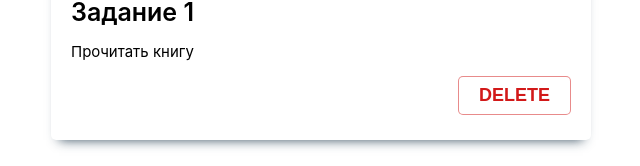
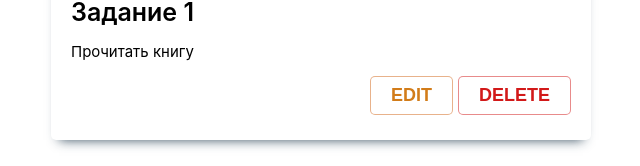
Before and after one commit to anovic123/todo-list-react-ts, a React (Create React App) app: page / in a window 1280 px wide. Shown: the part 274-440 px from the top of the page, without its empty margins (339-979 px from the left). Built offline with nearby package versions, Linux system fonts and the light colour scheme.

Commit message:
add Edit Todo

```diff
--- a/src/App.tsx
+++ b/src/App.tsx
@@ -9,37 +9,60 @@ const DEFAULT_TODO_LIST = [
 
 export const App = () => {
   const [todos, setTodos] = React.useState(DEFAULT_TODO_LIST);
+  const [todoIdForEdit, setTodoIdForEdit] = React.useState<number | null>(null);
 
   const addTodo = ({ title, description }: Omit<Todo, 'id' | 'checked'>) => {
-    setTodos([...todos, { id: todos[todos.length - 1].id + 1, description, title, checked: false }])
-  }
+    setTodos([
+      ...todos,
+      { id: todos[todos.length - 1].id + 1, description, title, checked: false },
+    ]);
+  };
 
   const deleteTodo = (id: Todo['id']) => {
-    setTodos(todos.filter((todo) => todo.id !== id))
-  }
+    setTodos(todos.filter((todo) => todo.id !== id));
+  };
 
   const checkTodo = (id: Todo['id']) => {
     setTodos(
       todos.map((todo) => {
         if (todo.id === id) {
-          return { ...todo, checked: !todo.checked }
+          return { ...todo, checked: !todo.checked };
         }
 
-        return todo
-      })
-    )
-  }
+        return todo;
+      }),
+    );
+  };
 
+  const selectTodoIdForEdit = (id: Todo['id']) => {
+    setTodoIdForEdit(id);
+  };
+
+  const changeTodo = ({ title, description }: Omit<Todo, 'id' | 'checked'>) => {
+    setTodos(
+      todos.map((todo) => {
+        if (todo.id === todoIdForEdit) {
+          return { ...todo, title, description };
+        }
+
+        return todo;
+      }),
+    );
+    setTodoIdForEdit(null);
+  };
 
   return (
     <div className={styles.addContainer}>
       <div className={styles.container}>
         <Header todoCount={todos.length} />
-        <TodoPanel addTodo={addTodo} />
+        <TodoPanel mode="add" addTodo={addTodo} />
         <TodoList
           todos={todos}
           deleteTodo={deleteTodo}
           checkTodo={checkTodo}
+          selectTodoIdForEdit={selectTodoIdForEdit}
+          changeTodo={changeTodo}
+          todoIdForEdit={todoIdForEdit}
         />
       </div>
     </div>
--- a/src/components/TodoList/TodoItem/TodoItem.tsx
+++ b/src/components/TodoList/TodoItem/TodoItem.tsx
@@ -7,13 +7,15 @@ interface TodoItemProps {
   todo: Todo;
   deleteTodo: (id: Todo['id']) => void;
   checkTodo: (id: Todo['id']) => void;
+  selectTodoIdForEdit: (id: Todo['id']) => void;
 }
 
 
 export const TodoItem: React.FC<TodoItemProps> = ({
   todo,
   deleteTodo,
-  checkTodo
+  checkTodo,
+  selectTodoIdForEdit
 }) => {
 
   return (
@@ -35,6 +37,9 @@ export const TodoItem: React.FC<TodoItemProps> = ({
         </div>
       </div>
       <div className={styles.todoItemButtonContainer}>
+        <Button color="Orange" onClick={() => selectTodoIdForEdit(todo.id)}>
+          EDIT
+        </Button>
         <Button color='Red' onClick={() => deleteTodo(todo.id)}>
           DELETE
         </Button>
--- a/src/components/TodoList/TodoList.tsx
+++ b/src/components/TodoList/TodoList.tsx
@@ -1,4 +1,5 @@
 import React from 'react';
+import { TodoPanel } from '../TodoPanel/TodoPanel';
 
 import { TodoItem } from './TodoItem/TodoItem';
 
@@ -6,24 +7,36 @@ interface TodoListProps {
   todos: Todo[];
   deleteTodo: (id: Todo['id']) => void;
   checkTodo: (id: Todo['id']) => void;
+  todoIdForEdit: Todo['id'] | null;
+  selectTodoIdForEdit: (id: Todo['id']) => void;
+  changeTodo: ({ title, description }: Omit<Todo, 'id' | 'checked'>) => void;
 }
 
 export const TodoList: React.FC<TodoListProps> = ({
   todos,
   deleteTodo,
-  checkTodo
+  checkTodo,
+  todoIdForEdit,
+  changeTodo,
+  selectTodoIdForEdit,
 }) => {
+  return (
+    <>
+      {todos.map((todo) => {
+        if (todo.id === todoIdForEdit) {
+          return <TodoPanel mode="edit" changeTodo={changeTodo} editTodo={todo} />;
+        }
 
         return (
-    <>
-      {todos.map((todo) => (
           <TodoItem
             key={todo.id}
             todo={todo}
             deleteTodo={deleteTodo}
             checkTodo={checkTodo}
+            selectTodoIdForEdit={selectTodoIdForEdit}
           />
-      ))}
+        );
+      })}
     </>
-  )
-}
+  );
+};
--- a/src/components/TodoPanel/TodoPanel.tsx
+++ b/src/components/TodoPanel/TodoPanel.tsx
@@ -5,14 +5,28 @@ import styles from './TodoPanel.module.css';
 
 const DEFAULT_TODO = { title: '', description: '' };
 
-interface TodoPanelProps {
+interface AddTodoPanelProps {
+  mode: 'add';
   addTodo: ({ title, description }: Omit<Todo, 'id' | 'checked'>) => void;
 }
 
+interface EditTodoPanelProps {
+  mode: 'edit';
+  editTodo: Omit<Todo, 'id' | 'checked'>;
+  changeTodo: ({ title, description }: Omit<Todo, 'id' | 'checked'>) => void;
+}
+
+type TodoPanelProps = AddTodoPanelProps | EditTodoPanelProps;
+
 export const TodoPanel: React.FC<TodoPanelProps> = (props) => {
-  const [todo, setTodo] = React.useState(DEFAULT_TODO);
+  const isEdit = props.mode === 'edit';
+  const [todo, setTodo] = React.useState(isEdit ? props.editTodo : DEFAULT_TODO);
 
   const onClick = () => {
+    if (isEdit) {
+      return props.changeTodo(todo);
+    }
+
     props.addTodo(todo);
     setTodo(DEFAULT_TODO);
   };
@@ -53,9 +67,15 @@ export const TodoPanel: React.FC<TodoPanelProps> = (props) => {
         </div>
       </div>
       <div className={styles.buttonContainer}>
-        <Button color="Blue" onClick={onClick}>
-          ADD
-        </Button>
+        {!isEdit ? (
+          <Button color="Blue" onClick={onClick}>
+            ADD
+          </Button>
+        ) : (
+          <Button color="Orange" onClick={onClick}>
+            EDIT
+          </Button>
+        )}
       </div>
     </div>
   );
```
Lines whose indentation alone changed are shown as unchanged.
